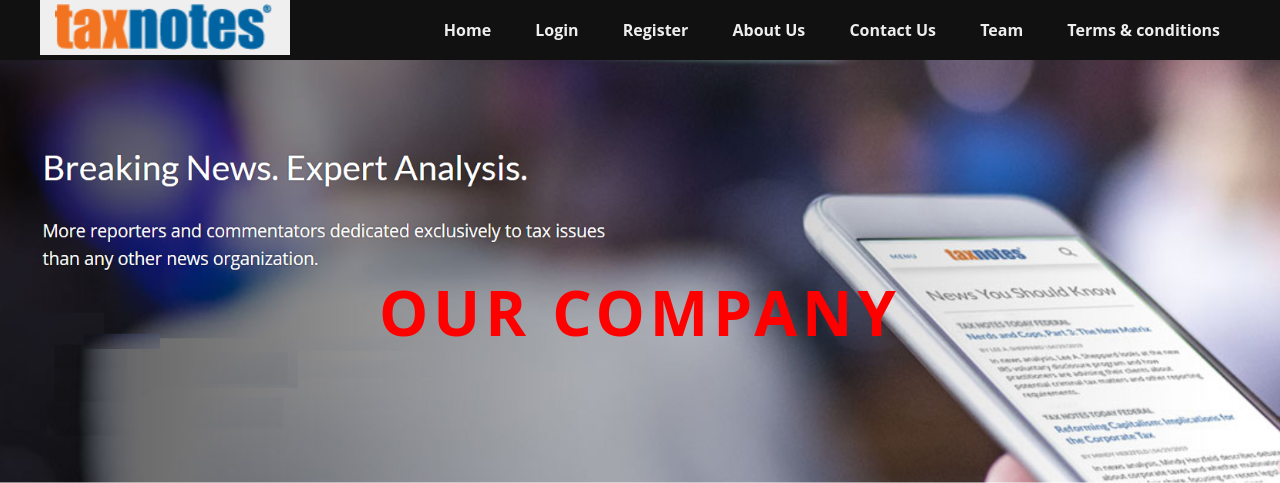
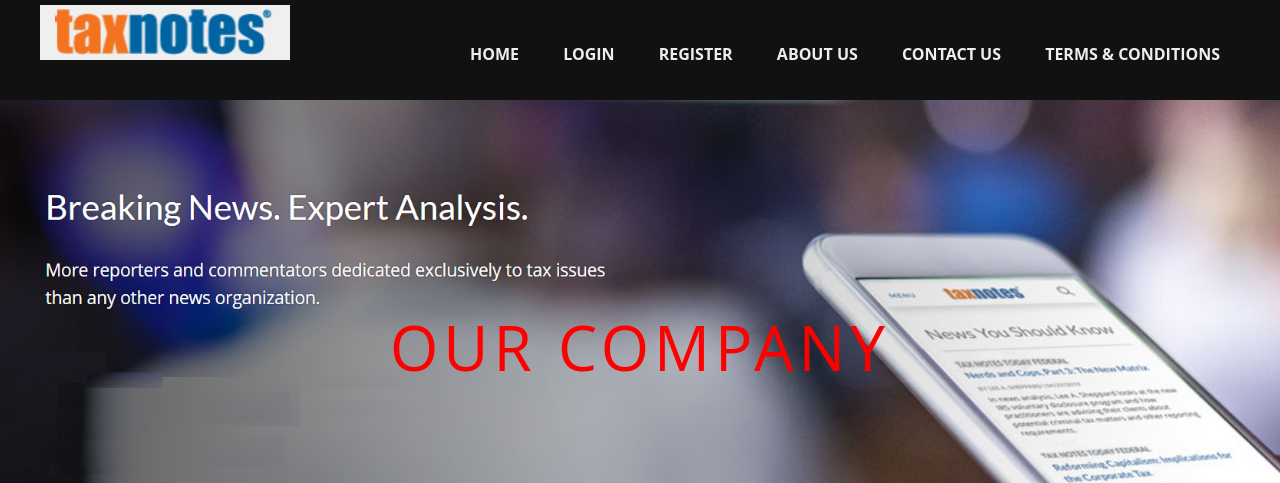
Before and after one commit to anitasharma03/FlaskApp_TaxManagementSystem, a Flask app: page /aboutus in a window 1280 px wide. Shown: the top 483 px of the page. Run offline with Flask 2, Linux system fonts and the light colour scheme.

Commit message:
header and footer updates

```diff
--- a/templates/index.html
+++ b/templates/index.html
@@ -1,31 +1,30 @@
 <!DOCTYPE html>
 <html lang="en">
+
 <head>
     <title>INDEX</title>
     <meta charset="UTF-8" />
     <link rel="stylesheet" href="{{ url_for('static',filename='main.css') }}" />
+    <link rel="stylesheet" href="https://cdn.jsdelivr.net/npm/bootstrap@4.6.0/dist/css/bootstrap.min.css" integrity="sha384-B0vP5xmATw1+K9KRQjQERJvTumQW0nPEzvF6L/Z6nronJ3oUOFUFpCjEUQouq2+l" crossorigin="anonymous">
 </head>
+
 <body>
     <header class="tm-header">
         <div class="tm-container">
-        <a href="home.html"
-          ><img src="{{ url_for('static',filename='Images\logo.jpg') }}" alt="logo" width="250"
-        /></a>
+            <a class="navbar-brand" href="/home"><img src="{{ url_for('static',filename='Images/logo.jpg') }}" alt="logo" width="250" /></a>
             <nav class="tm-nav">
-          <ul>
-            <b>
-              <li><a href="/home">Home</a></li>
-              <li><a href="/login">Login</a></li>
-              <li><a href="/register">Register</a></li>
-              <li><a href="/aboutus">About Us</a></li>
-              <li><a href="/contactus">Contact Us</a></li>
-              <li><a href="/team">Team</a></li>
-              <li><a href="/term">Terms & conditions</a></li>
-            </b>
+                <ul style="margin-top: 24px;">
+                    <li><a class="h6 text-uppercase" href="/home"><strong>Home</strong></a></li>
+                    <li><a class="h6 text-uppercase" href="/login"><strong>Login</strong></a></li>
+                    <li><a class="h6 text-uppercase" href="/register"><strong>Register</strong></a></li>
+                    <li><a class="h6 text-uppercase" href="/aboutus"><strong>About Us</strong></a></li>
+                    <li><a class="h6 text-uppercase" href="/contactus"><strong>Contact Us</strong></a></li>
+                    <li><a class="h6 text-uppercase" href="/term"><strong>Terms & conditions</strong></a></li>
                 </ul>
             </nav>
         </div>
     </header>
+</body>
+
+</html>
 {% block content %}{% endblock %}
-  </body>
-</html>
```
Lines whose indentation alone changed are shown as unchanged.
